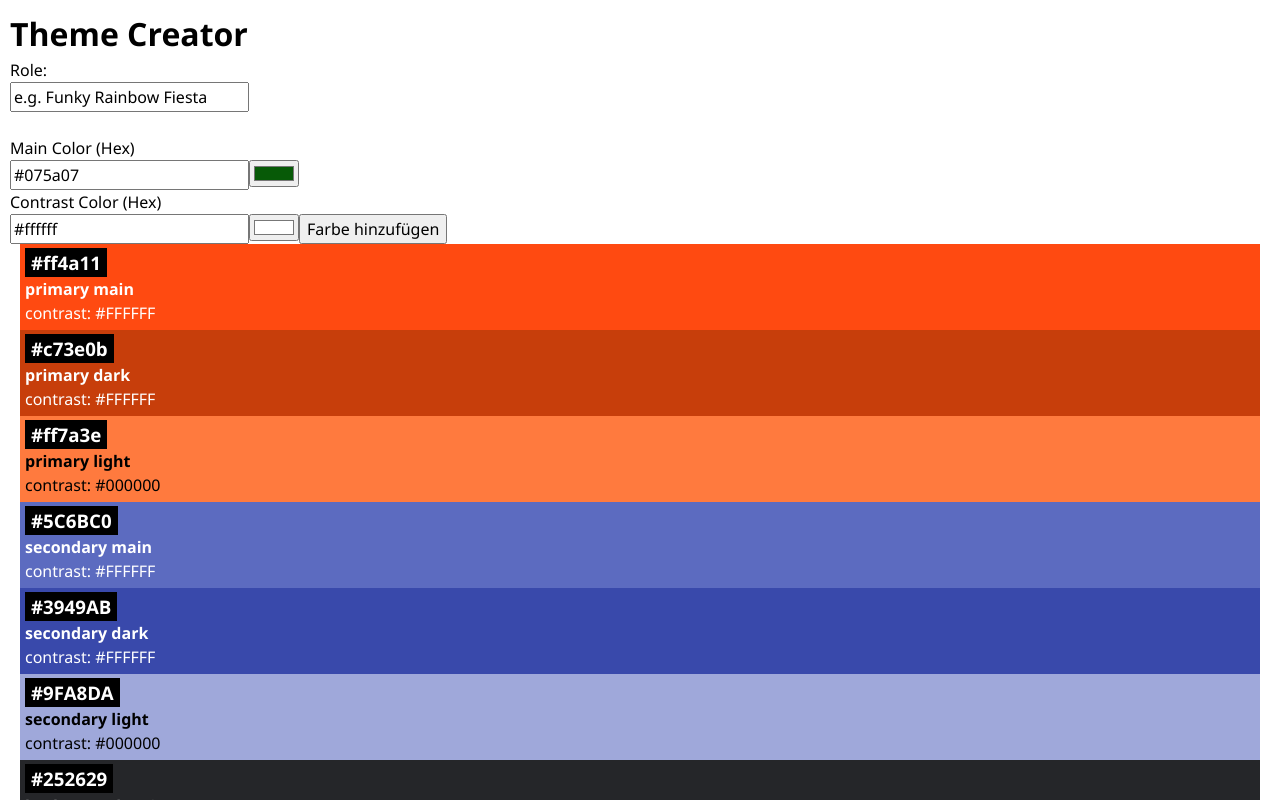
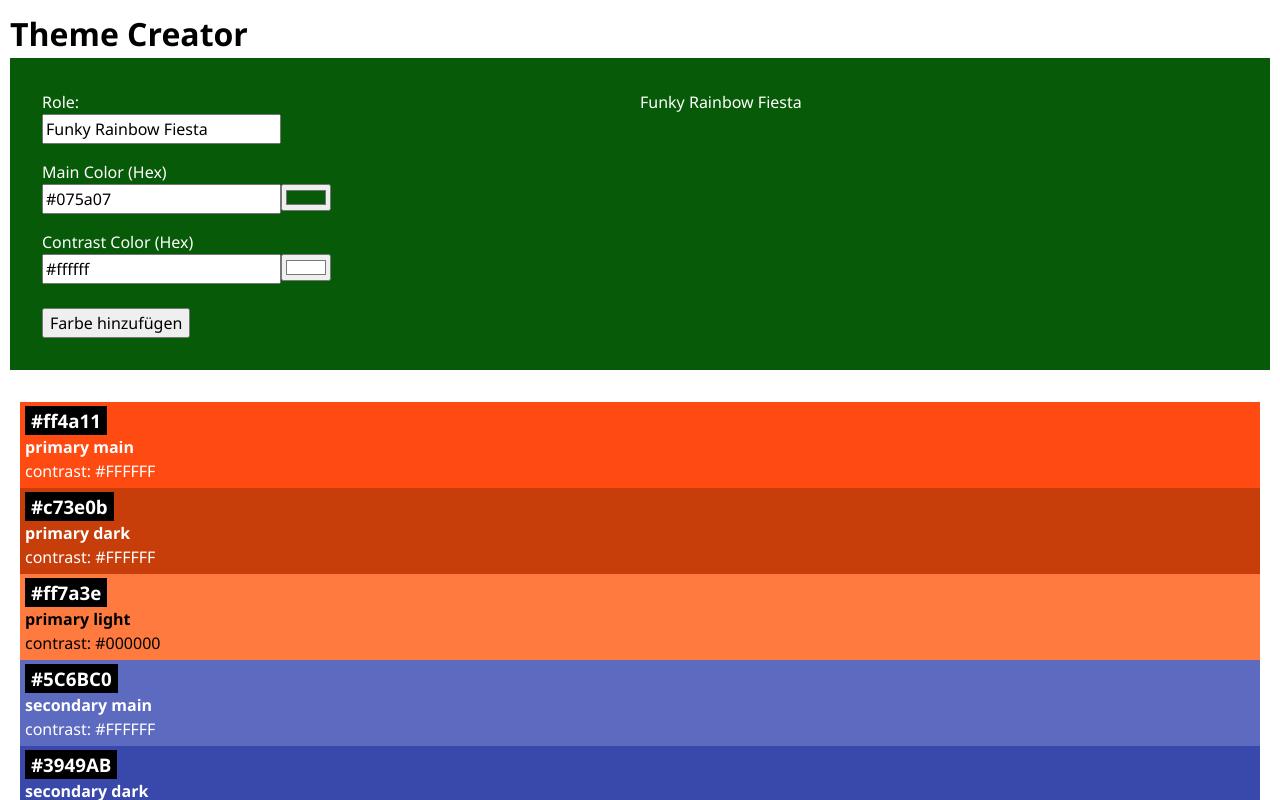
Before and after one commit to miToe/theme-creator, a React (Vite) app: page / in a window 1280 px wide. Shown: the top 800 px of the page. Built offline with nearby package versions, Linux system fonts and the light colour scheme.

Commit message:
remove comments and console.logs

```diff
--- a/src/App.jsx
+++ b/src/App.jsx
@@ -9,7 +9,6 @@ function App() {
   const addColor = (newColor) => {
     setColors([newColor, ...colors]);
   };
-  console.log(addColor);
   return (
     <>
       <h1>Theme Creator</h1>
--- /dev/null
+++ b/src/Components/Form/Form.css
@@ -0,0 +1,26 @@
+.colorForm {
+  padding: 2em;
+  margin-bottom: 2em;
+  display: flex;
+}
+
+.colorForm form {
+  width: 50%;
+}
+
+.colorForm label {
+  display: block;
+}
+
+.colorForm input {
+  margin-bottom: 1em;
+}
+
+.colorForm button {
+  display: block;
+  margin-top: 0.5em;
+}
+
+.colorForm button[type="submit"] {
+  cursor: pointer;
+}
--- a/src/Components/Form/Form.jsx
+++ b/src/Components/Form/Form.jsx
@@ -1,10 +1,14 @@
 import { useState } from "react";
 import { uid } from "uid";
 import Input from "./Input";
+import "./Form.css";
 function Form({ onAddColor }) {
-  const [name, setName] = useState("e.g. Funky Rainbow Fiesta");
-  const [mainColor, setMainColor] = useState("#075a07");
-  const [contrastColor, setContrastColor] = useState("#ffffff");
+  const startMainColor = "#075a07";
+  const startContrastColor = "#ffffff";
+  const exampleText = "Funky Rainbow Fiesta";
+  const [name, setName] = useState(exampleText);
+  const [mainColor, setMainColor] = useState(startMainColor);
+  const [contrastColor, setContrastColor] = useState(startContrastColor);
 
   const handleMainColorChange = (color) => {
     setMainColor(color);
@@ -14,77 +18,70 @@ function Form({ onAddColor }) {
     setContrastColor(color);
   };
 
+  const handleFocus = (setState, initialValue) => {
+    setState(initialValue);
+  };
+
   const addColor = (event) => {
     event.preventDefault();
     const newColor = {
-      id: uid(), // Generiere eine eindeutige ID
+      id: uid(),
       role: name,
       hex: mainColor,
       contrastText: contrastColor,
     };
     onAddColor(newColor);
-    setName("");
-    setMainColor("");
-    setContrastColor("");
+    setName(exampleText);
+    setMainColor(startMainColor);
+    setContrastColor(startContrastColor);
   };
 
   return (
-    <div>
+    <div
+      className="colorForm"
+      style={{
+        background: mainColor,
+      }}
+    >
       <form onSubmit={addColor}>
-        <label htmlFor="name">Role:</label>
-        <br />
+        <label
+          htmlFor="name"
+          style={{
+            color: contrastColor,
+          }}
+        >
+          Role:
+        </label>
         <input
           type="text"
           id="name"
           value={name}
           onChange={(e) => setName(e.target.value)}
+          onFocus={() => handleFocus(setName, "")}
         />
-        <br />
-        <br />
-
-        {/* <input
-          type="text"
-          id="mainColor"
-          value={mainColor}
-          onChange={(e) => setMainColor(e.target.value)}
-        />
-        <input
-          type="color"
-          value={mainColor}
-          onChange={(e) => setMainColor(e.target.value)}
-        /> */}
         <Input
           label="Main Color (Hex)"
           color={mainColor}
           setColor={handleMainColorChange}
+          labelColor={contrastColor}
+          onFocus={() => handleFocus(startMainColor, "")}
         />
-        <br />
         <Input
           label="Contrast Color (Hex)"
           color={contrastColor}
+          labelColor={contrastColor}
           setColor={handleContrastColorChange}
+          onFocus={() => handleFocus(startContrastColor, "")}
         />
-        {/* <br />
-        <br /> */}
-
-        {/* <label htmlFor="contrastColor">Contrast Color (Hex):</label>
-        <br />
-        <input
-          type="text"
-          id="contrastColor"
-          value={contrastColor}
-          onChange={(e) => setContrastColor(e.target.value)}
-        />
-        <input
-          type="color"
-          value={contrastColor}
-          onChange={(e) => setContrastColor(e.target.value)}
-        />
-        <br />
-        <br /> */}
-
         <button type="submit">Farbe hinzufügen</button>
       </form>
+      <div
+        style={{
+          color: contrastColor,
+        }}
+      >
+        {name}
+      </div>
     </div>
   );
 }
--- a/src/Components/Form/Input.jsx
+++ b/src/Components/Form/Input.jsx
@@ -1,8 +1,9 @@
-function Input({ label, color, setColor }) {
+function Input({ label, color, setColor, labelColor }) {
   return (
     <>
-      <label htmlFor={label}>{label}</label>
-      <br />
+      <label htmlFor={label} style={{ color: labelColor }}>
+        {label}
+      </label>
       <input
         type="text"
         id={label}
```
